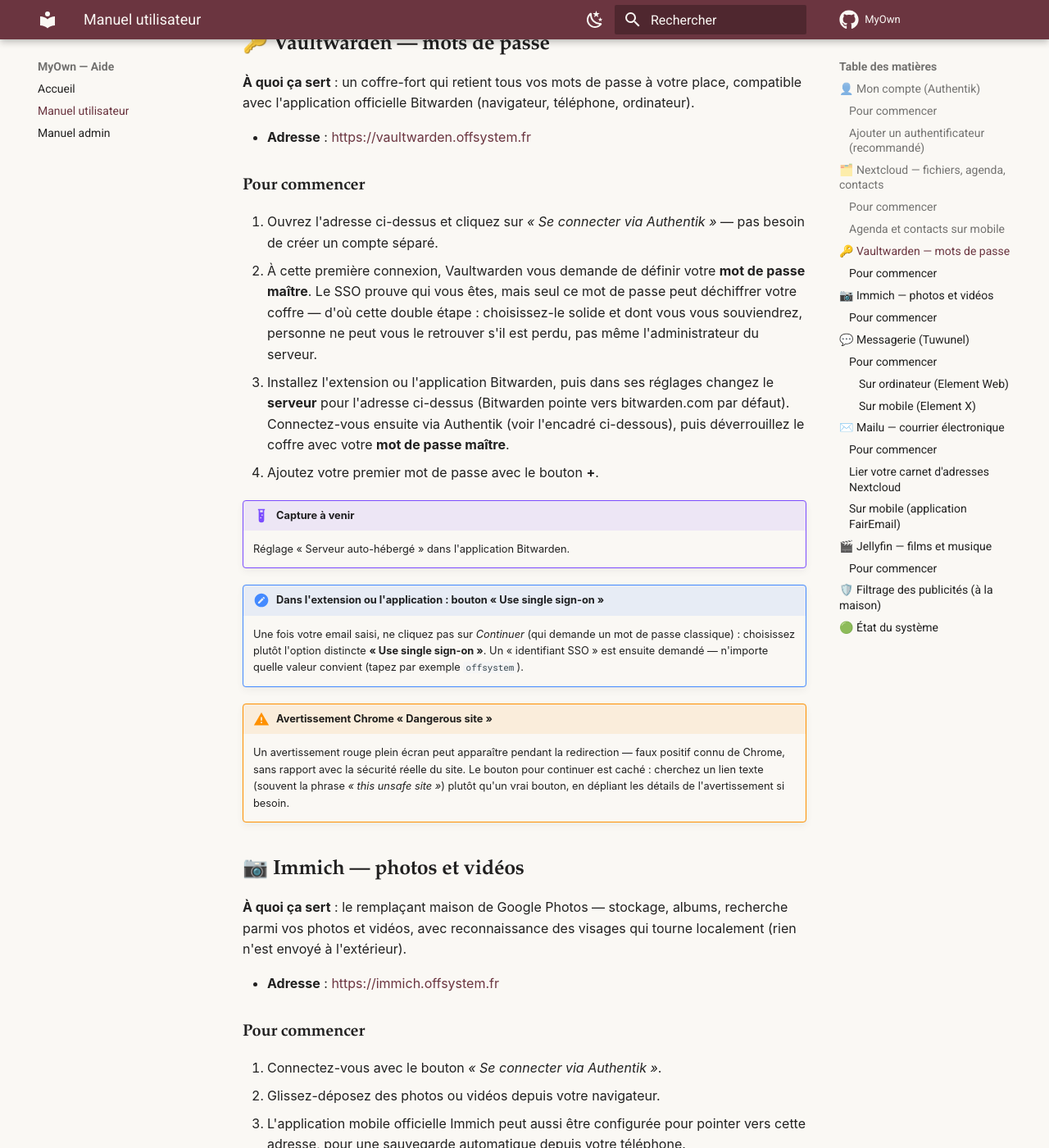
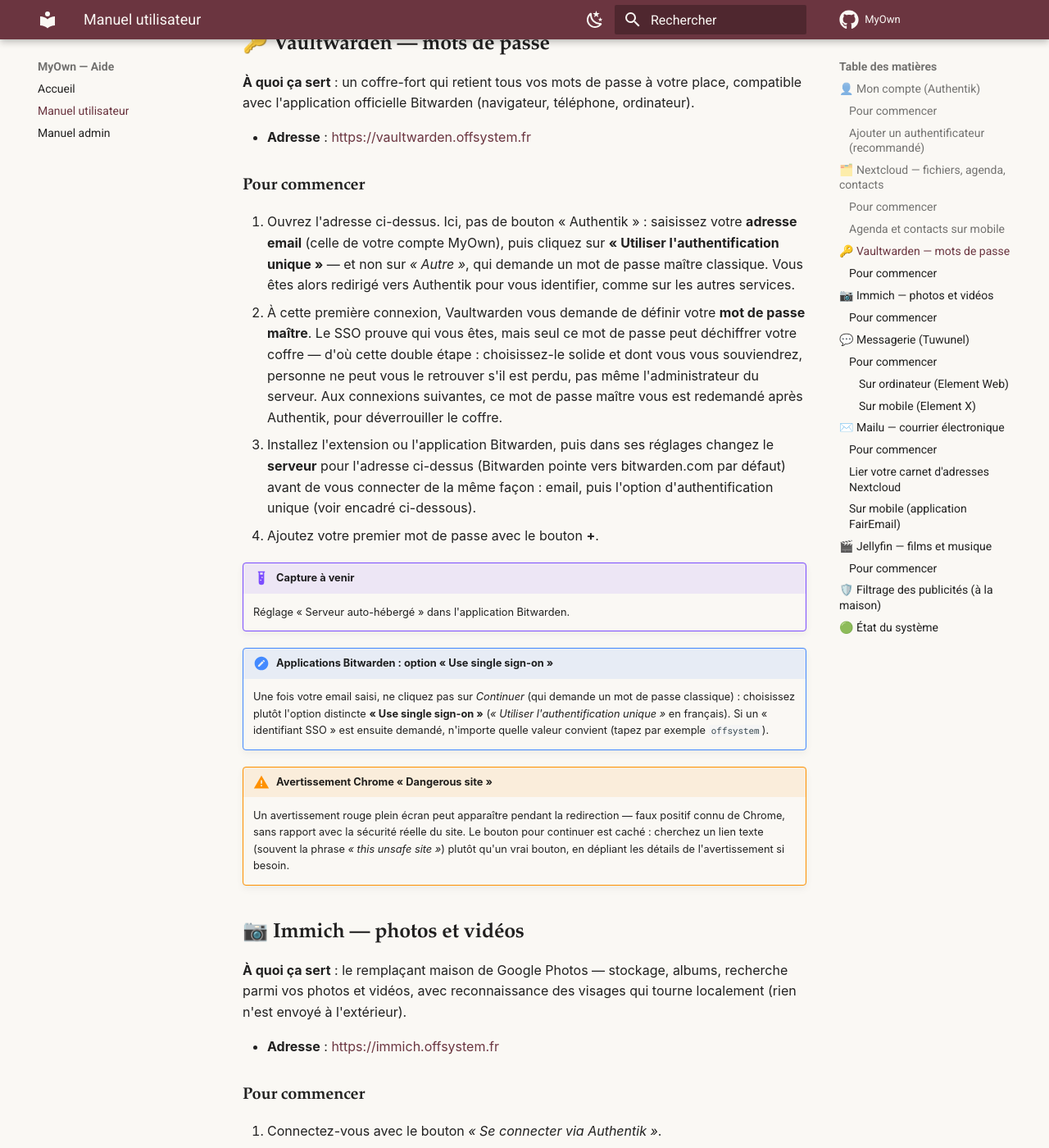
Before and after one commit to Pavliin/MyOwn, an MkDocs documentation site: the page built from docs/manuel-utilisateur.md, in a window 1280 px wide and 1400 px high, scrolled down 2283 px. Shown: the whole window at 82% size. Built offline with MkDocs 1.6.1 and Material for MkDocs 9.7.7, drawn with Linux system fonts in a browser that asks for light colours; comment, search, counter and statistics services are not loaded.

Commit message:
docs(manuel-utilisateur): fix Vaultwarden SSO login steps
The web vault has no "Se connecter via Authentik" button: SSO is reached
by entering the email then "Utiliser l'authentification unique".

Co-Authored-By: Claude Opus 5.5 <noreply@anthropic.com>

```diff
--- a/docs/manuel-utilisateur.md
+++ b/docs/manuel-utilisateur.md
@@ -96,28 +96,33 @@ téléphone, ordinateur).
 
 ### Pour commencer
 
-1. Ouvrez l'adresse ci-dessus et cliquez sur *« Se connecter via
-   Authentik »* — pas besoin de créer un compte séparé.
+1. Ouvrez l'adresse ci-dessus. Ici, pas de bouton « Authentik » : saisissez
+   votre **adresse email** (celle de votre compte MyOwn), puis cliquez sur
+   **« Utiliser l'authentification unique »** — et non sur *« Autre »*, qui
+   demande un mot de passe maître classique. Vous êtes alors redirigé vers
+   Authentik pour vous identifier, comme sur les autres services.
 2. À cette première connexion, Vaultwarden vous demande de définir votre
    **mot de passe maître**. Le SSO prouve qui vous êtes, mais seul ce mot de
    passe peut déchiffrer votre coffre — d'où cette double étape :
    choisissez-le solide et dont vous vous souviendrez, personne ne peut vous
-   le retrouver s'il est perdu, pas même l'administrateur du serveur.
+   le retrouver s'il est perdu, pas même l'administrateur du serveur. Aux
+   connexions suivantes, ce mot de passe maître vous est redemandé après
+   Authentik, pour déverrouiller le coffre.
 3. Installez l'extension ou l'application Bitwarden, puis dans ses réglages
    changez le **serveur** pour l'adresse ci-dessus (Bitwarden pointe vers
-   bitwarden.com par défaut). Connectez-vous ensuite via Authentik (voir
-   l'encadré ci-dessous), puis déverrouillez le coffre avec votre **mot de
-   passe maître**.
+   bitwarden.com par défaut) avant de vous connecter de la même façon :
+   email, puis l'option d'authentification unique (voir encadré ci-dessous).
 4. Ajoutez votre premier mot de passe avec le bouton **+**.
 
 !!! example "Capture à venir"
     Réglage « Serveur auto-hébergé » dans l'application Bitwarden.
 
-!!! note "Dans l'extension ou l'application : bouton « Use single sign-on »"
+!!! note "Applications Bitwarden : option « Use single sign-on »"
     Une fois votre email saisi, ne cliquez pas sur *Continuer* (qui demande
     un mot de passe classique) : choisissez plutôt l'option distincte
-    **« Use single sign-on »**. Un « identifiant SSO » est ensuite demandé —
-    n'importe quelle valeur convient (tapez par exemple `offsystem`).
+    **« Use single sign-on »** (*« Utiliser l'authentification unique »* en
+    français). Si un « identifiant SSO » est ensuite demandé, n'importe
+    quelle valeur convient (tapez par exemple `offsystem`).
 
 !!! warning "Avertissement Chrome « Dangerous site »"
     Un avertissement rouge plein écran peut apparaître pendant la
```
